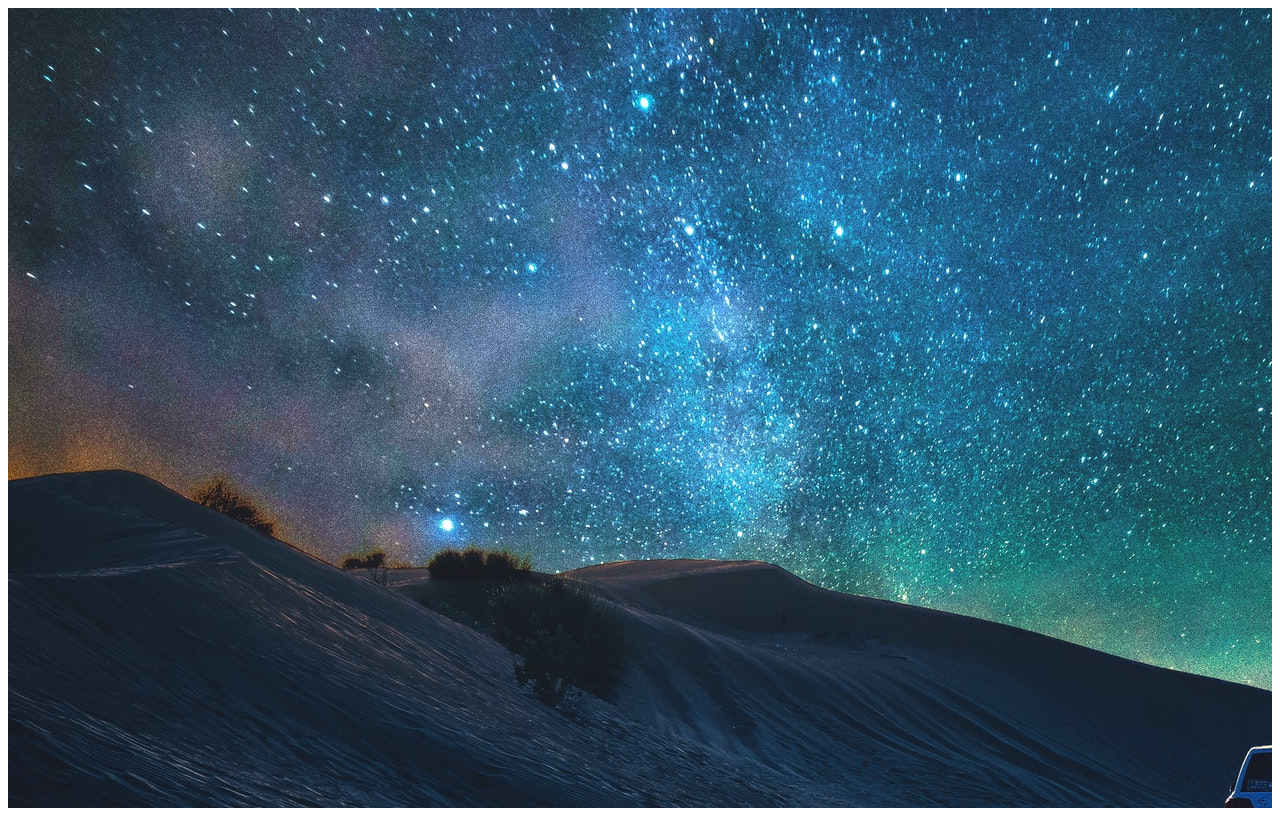
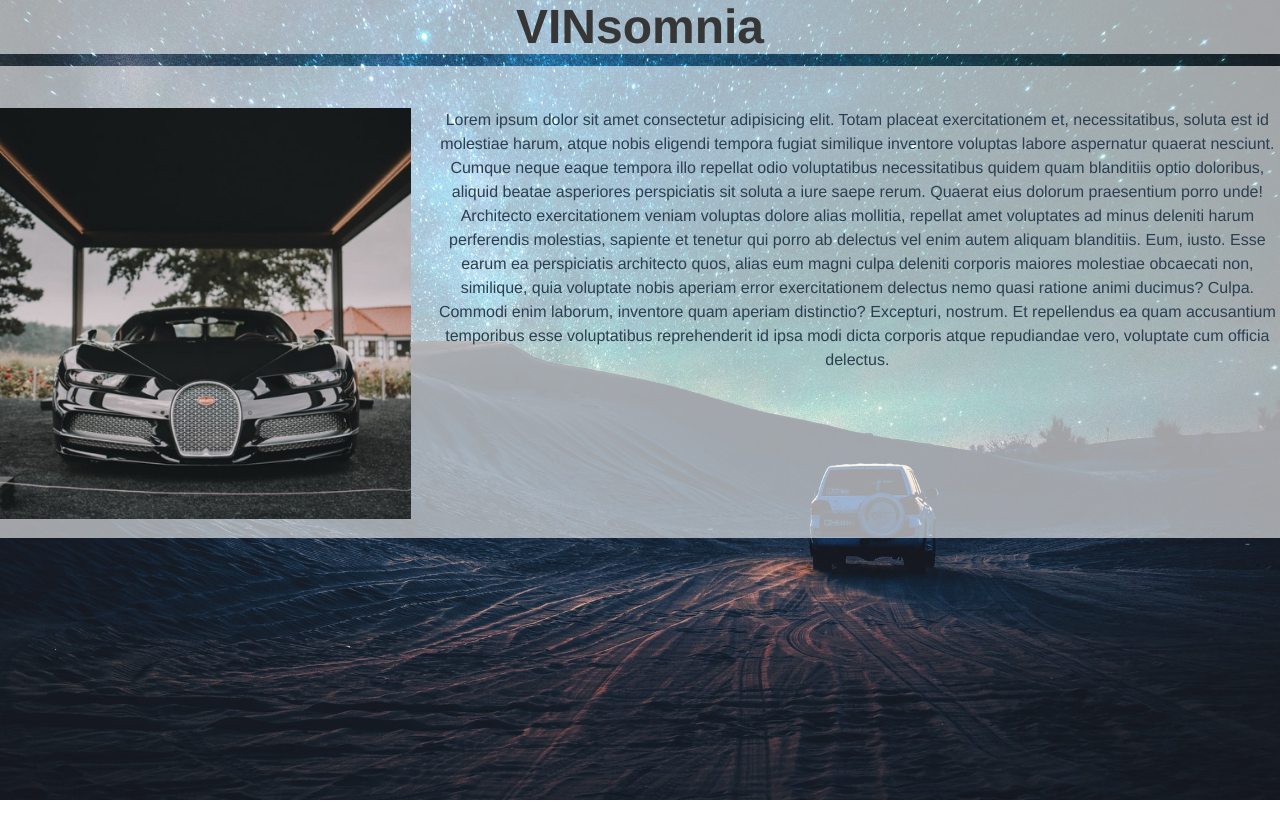
Before and after one commit to dlmarshall3/carmigo_frontend, a Vue app: page / in a window 1280 px wide. Built offline with nearby package versions, Linux system fonts and the light colour scheme.

Commit message:
added image and background color to divs

```diff
--- a/src/App.vue
+++ b/src/App.vue
@@ -1,17 +1,20 @@
 <template>
-  <div id="app">
-    <!-- <img alt="Vue logo" src="./assets/logo.png">
-    <HelloWorld msg="Welcome to Your Vue.js App"/> -->
+  <div id="app" class="container-fluid">
+    <vinHeader></vinHeader>
+    <vinBody></vinBody>
   </div>
 </template>
 
 <script>
+import vinHeader from './components/vinHeader.vue'
+import vinBody from './components/vinBody.vue'
 // import HelloWorld from './components/HelloWorld.vue'
 
 export default {
   name: 'App',
   components: {
-    // HelloWorld
+    vinHeader,
+    vinBody
   }
 }
 </script>
@@ -24,6 +27,9 @@ export default {
   text-align: center;
   color: #2c3e50;
   background-image: url('assets/bg-md.jpg');
+  background-size: cover;
+  background-repeat: no-repeat;
+  background-position: center;
   height: 100vh;
 }
 </style>
--- /dev/null
+++ b/src/components/vinBody.vue
@@ -0,0 +1,36 @@
+<template>
+
+<div id="vinBody" class="columns">
+    <div class="column">
+        <img src="./assets/sports.png">
+    </div>
+    <div class="column is-two-thirds">Lorem ipsum dolor sit amet consectetur adipisicing elit. Totam placeat exercitationem et, necessitatibus, soluta est id molestiae harum, atque nobis eligendi tempora fugiat similique inventore voluptas labore aspernatur quaerat nesciunt.
+    Cumque neque eaque tempora illo repellat odio voluptatibus necessitatibus quidem quam blanditiis optio doloribus, aliquid beatae asperiores perspiciatis sit soluta a iure saepe rerum. Quaerat eius dolorum praesentium porro unde!
+    Architecto exercitationem veniam voluptas dolore alias mollitia, repellat amet voluptates ad minus deleniti harum perferendis molestias, sapiente et tenetur qui porro ab delectus vel enim autem aliquam blanditiis. Eum, iusto.
+    Esse earum ea perspiciatis architecto quos, alias eum magni culpa deleniti corporis maiores molestiae obcaecati non, similique, quia voluptate nobis aperiam error exercitationem delectus nemo quasi ratione animi ducimus? Culpa.
+    Commodi enim laborum, inventore quam aperiam distinctio? Excepturi, nostrum. Et repellendus ea quam accusantium temporibus esse voluptatibus reprehenderit id ipsa modi dicta corporis atque repudiandae vero, voluptate cum officia delectus.</div>
+</div>
+
+
+
+</template>
+
+<script>
+
+
+export default {
+  name: 'vinBody',
+  components: {
+
+  }
+}
+</script>
+
+<style>
+
+#vinBody {
+  padding-top: 30px;
+  background-color: rgba(255,255,255,.6)
+}
+
+</style>
--- /dev/null
+++ b/src/components/vinHeader.vue
@@ -0,0 +1,25 @@
+<template>
+
+  <h1 class="title is-1">VINsomnia</h1>
+
+</template>
+
+<script>
+
+
+export default {
+  name: 'vinHeader',
+  components: {
+
+  }
+}
+</script>
+
+<style>
+
+h1 {
+  padding-top: 30px;
+  background-color: rgba(255,255,255,.6)
+}
+
+</style>
--- a/src/main.js
+++ b/src/main.js
@@ -1,5 +1,9 @@
 import Vue from 'vue'
 import App from './App.vue'
+import Buefy from 'buefy'
+import 'buefy/dist/buefy.css'
+
+Vue.use(Buefy)
 
 Vue.config.productionTip = false
 
```
Also changed, not shown: src/components/Body.vue (deleted, +0 -26 lines), src/components/assets/logo.png (renamed from src/assets/logo.png), src/components/assets/sports.png (added).
